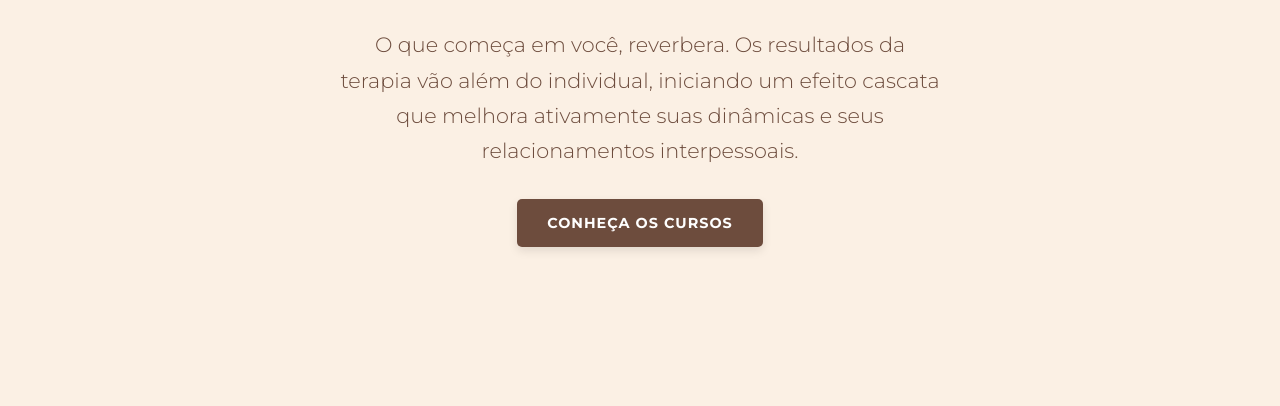
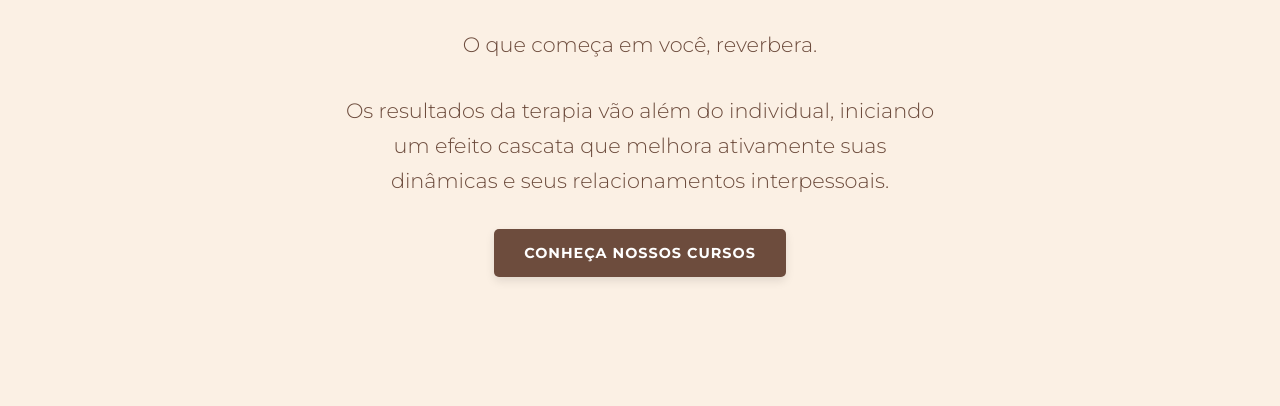
Before and after one commit to geraldonardy/site-bruna, a plain HTML site: page index.html in a window 1280 px wide. Shown: the part 394-800 px from the top of the page. Drawn offline with Linux system fonts and the light colour scheme.

Commit message:
mudando paragrafo

```diff
--- a/index.html
+++ b/index.html
@@ -36,8 +36,9 @@
             <div class="container">
                 <h1>Leveza que transforma vidas</h1>
                 <p>Descubra uma nova forma de viver com mais propósito, bem-estar e clareza.</p>
-                <p>O que começa em você, reverbera. Os resultados da terapia vão além do individual, iniciando um efeito cascata que melhora ativamente suas dinâmicas e seus relacionamentos interpessoais.</p>
-                <a href="cursos.html" class="cta-button">Conheça os Cursos</a>
+                <p><bold>O que começa em você, reverbera.</bold></p>
+                <p>Os resultados da terapia vão além do individual, iniciando um efeito cascata que melhora ativamente suas dinâmicas e seus relacionamentos interpessoais.</p>
+                <a href="cursos.html" class="cta-button">Conheça nossos Cursos</a>
             </div>
         </section>
 
```
